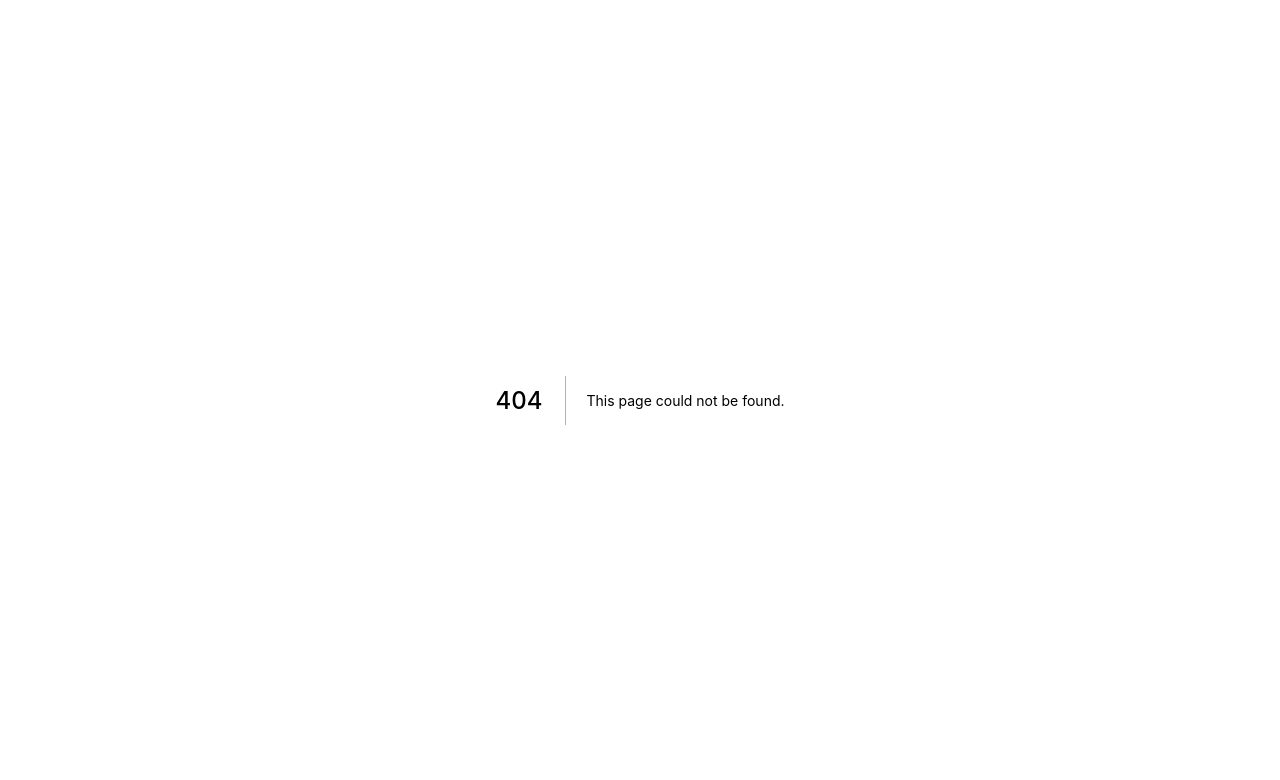
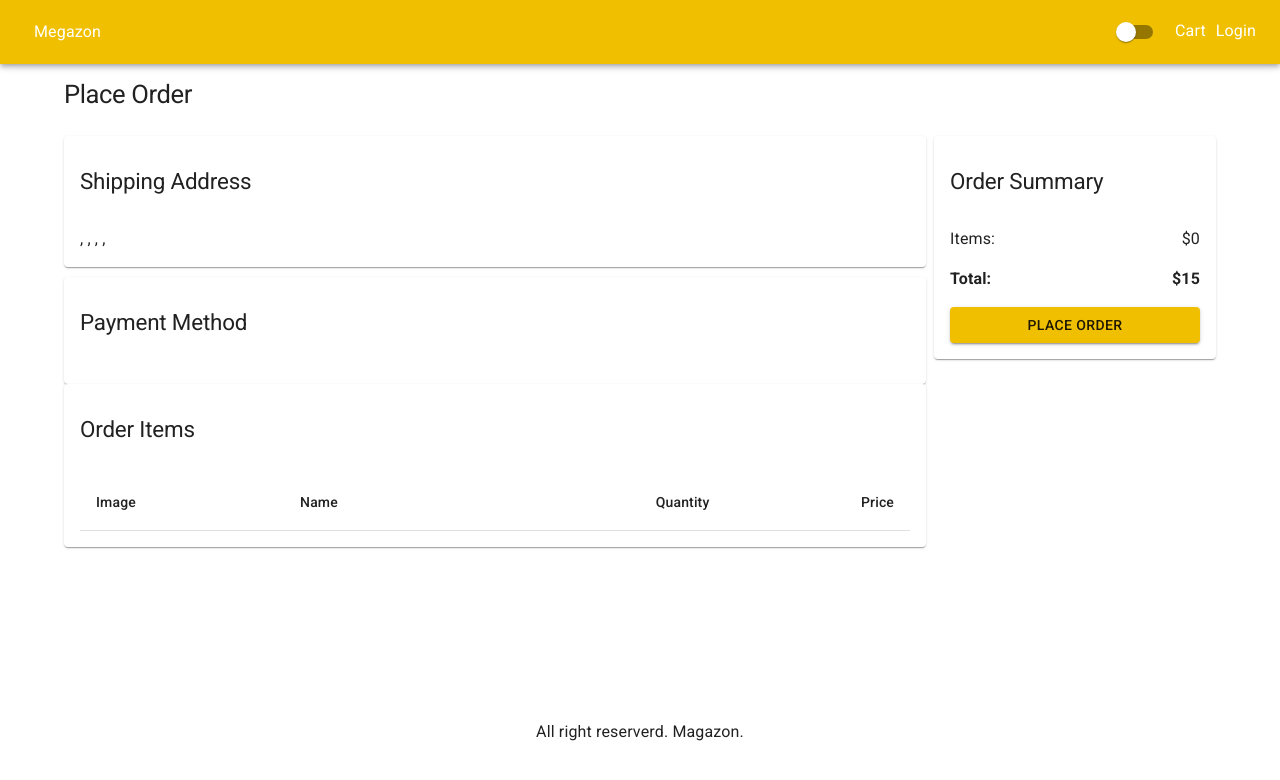
Before and after one commit to getjake/megazon, a Next.js app: page /placeorder in a window 1280 px wide. Before the commit this address had no page. Shown: the top 780 px of the page. Built offline with nearby package versions, Linux system fonts and the light colour scheme.

Commit message:
place order page

```diff
--- a/pages/payment.js
+++ b/pages/payment.js
@@ -44,6 +44,7 @@ const Payment = () => {
       enqueueSnackbar("Payment method is required", { variant: "error" });
     } else {
       dispatch({ type: "paymentMethod", payload: paymentMethod });
+      Cookies.set("paymentMethod", paymentMethod);
       router.push("/placeorder");
     }
   };
--- /dev/null
+++ b/pages/placeorder.js
@@ -0,0 +1,174 @@
+import React, { useContext } from "react";
+import dynamic from "next/dynamic";
+import Layout from "../components/Layout";
+import { Store } from "../utils/Store";
+import NextLink from "next/link";
+import Image from "next/image";
+import {
+  Grid,
+  TableContainer,
+  Table,
+  Typography,
+  TableHead,
+  TableBody,
+  TableRow,
+  TableCell,
+  Link,
+  Select,
+  MenuItem,
+  Button,
+  Card,
+  List,
+  ListItem,
+} from "@mui/material";
+import axios from "axios";
+import { useRouter } from "next/router";
+import useStyles from "../utils/styles";
+
+const PlaceOrder = () => {
+  const classes = useStyles();
+  const router = useRouter();
+  const { state, dispatch } = useContext(Store);
+  const {
+    cart: { cartItems, shippingAddress, paymentMethod },
+  } = state;
+  const round2 = (num) => Math.round(num*100+ Number.EPSILON) / 100
+  const itemsPrice = round2(
+      cartItems.reduce((a,c) => a + c.price * c.quantity, 0)
+  );
+  const shippingPrice = itemsPrice > 200 ? 0 : 15
+  const taxPrice = round2(itemsPrice * 0.15)
+  const totalPrice = round2(itemsPrice + shippingPrice + taxPrice)
+
+  return (
+    <Layout title="Shopping Cart">
+      <Typography component="h1" variant="h1">
+        Place Order
+      </Typography>
+
+      <Grid container spacing={1}>
+        <Grid item md={9} xs={12}>
+          <Card className={classes.section}>
+            <List>
+              <ListItem>
+                <Typography component="h2" variant="h2">
+                  Shipping Address
+                </Typography>
+              </ListItem>
+
+              <ListItem>
+                {shippingAddress.fullName}, {shippingAddress.address}, {shippingAddress.city},{" "}
+                {shippingAddress.postalCode}, {shippingAddress.country}
+              </ListItem>
+            </List>
+          </Card>
+
+          <Card className={classes.section}>
+            <List>
+              <ListItem>
+                <Typography component="h2" variant="h2">
+                  Payment Method
+                </Typography>
+              </ListItem>
+              <ListItem>{paymentMethod}</ListItem>
+            </List>
+          </Card>
+
+          <Card classame={classes.section}>
+            <List>
+              <ListItem>
+                <Typography component="h2" variant="h2">
+                  Order Items
+                </Typography>
+              </ListItem>
+              <ListItem>
+                <TableContainer>
+                  <Table>
+                    <TableHead>
+                      <TableRow>
+                        <TableCell>Image</TableCell>
+                        <TableCell>Name</TableCell>
+                        <TableCell align="right">Quantity</TableCell>
+                        <TableCell align="right">Price</TableCell>
+                      </TableRow>
+                    </TableHead>
+                    <TableBody>
+                      {cartItems.map((item) => (
+                        <TableRow key={item._id}>
+                          <TableCell>
+                            <NextLink href={`/product/${item.slug}`} passHref>
+                              <Link>
+                                <Image src={item.image} alt={item.name} width={50} height={50} />
+                              </Link>
+                            </NextLink>
+                          </TableCell>
+                          <TableCell>
+                            <NextLink href={`/product/${item.slug}`} passHref>
+                              <Link>
+                                <Typography>{item.name}</Typography>
+                              </Link>
+                            </NextLink>
+                          </TableCell>
+                          <TableCell align="right">
+                            <NextLink href={`/product/${item.slug}`} passHref>
+                              <Link>
+                                <Typography>{item.quantity}</Typography>
+                              </Link>
+                            </NextLink>
+                          </TableCell>
+                          <TableCell align="right">
+                            <NextLink href={`/product/${item.slug}`} passHref>
+                              <Link>
+                                <Typography>{item.price}</Typography>
+                              </Link>
+                            </NextLink>
+                          </TableCell>
+                        </TableRow>
+                      ))}
+                    </TableBody>
+                  </Table>
+                </TableContainer>
+              </ListItem>
+            </List>
+          </Card>
+        </Grid>
+        <Grid item md={3} xs={12}>
+          <Card className={classes.section}>
+              <List>
+                  <ListItem>
+                      <Typography component="h2" variant="h2">Order Summary</Typography>
+                  </ListItem>
+                  <ListItem>
+                      <Grid container>
+                        <Grid item xs={6}>
+                            <Typography>Items:</Typography>
+                        </Grid>
+                        <Grid item xs={6}>
+                            <Typography align="right">${itemsPrice}</Typography>
+                        </Grid>
+                      </Grid>
+                  </ListItem>
+                  <ListItem>
+                      <Grid container>
+                        <Grid item xs={6}>
+                            <Typography><strong>Total:</strong></Typography>
+                        </Grid>
+                        <Grid item xs={6}>
+                            <Typography align="right"><strong>${totalPrice}</strong></Typography>
+                        </Grid>
+                      </Grid>
+                  </ListItem>
+                  <ListItem>
+                      <Button variant="contained" color="primary" fullWidth>
+                          Place Order
+                      </Button>
+                  </ListItem>
+              </List>
+          </Card>
+        </Grid>
+      </Grid>
+    </Layout>
+  );
+};
+
+export default dynamic(() => Promise.resolve(PlaceOrder), { ssr: false });
--- a/pages/shipping.js
+++ b/pages/shipping.js
@@ -1,4 +1,4 @@
-import React, { useContext, useEffect } from "react";
+import React, { useContext, useEffect, useState } from "react";
 import { Controller, useForm } from "react-hook-form";
 import { useRouter } from "next/router";
 import axios from "axios";
@@ -11,6 +11,7 @@ import Cookies from "js-cookie";
 import CheckoutWizard from "../components/CheckoutWizard";
 
 const Shipping = () => {
+  const [showContent, setShowContent] = useState(false)
   const {
     handleSubmit,
     control,
@@ -35,6 +36,7 @@ const Shipping = () => {
     setValue("city", shippingAddress.city);
     setValue("postalCode", shippingAddress.postalCode);
     setValue("country", shippingAddress.country);
+    setShowContent(true)
   }, []);
 
   const classes = useStyles();
@@ -48,6 +50,7 @@ const Shipping = () => {
   };
 
   return (
+    showContent  &&
     <Layout title="Shipping Address">
       <CheckoutWizard activeStep={1} />
         <form onSubmit={handleSubmit(submitHandler)} className={classes.form}>
--- a/utils/Store.js
+++ b/utils/Store.js
@@ -7,9 +7,11 @@ const initialState = {
   darkMode: Cookies.get("darkMode") === "ON" ? true : false,
   cart: {
     cartItems: Cookies.get("cartItems") ? JSON.parse(Cookies.get("cartItems")): [],
-    shippingAddress: Cookies.get("shippingAddress") ? JSON.parse(Cookies.get("shippingAddress")) : {}
+    shippingAddress: Cookies.get("shippingAddress") ? JSON.parse(Cookies.get("shippingAddress")) : {},
+    paymentMethod: Cookies.get("paymentMethod") ? Cookies.get("paymentMethod") : '',
   },
   userInfo: Cookies.get('userInfo') ? JSON.parse(Cookies.get('userInfo'))  : null,
+
 };
 
 // Reducer explained: State: The State Object consists of multiple states.
@@ -53,7 +55,7 @@ function reducer(state, action) {
         }
       }
     case 'SAVE_PAYMENT_METHOD':
-      Cookies.set("paymentMethod", JSON.stringify(action.payload));
+      // Cookies.set("paymentMethod", action.payload); // Single String
       return {
         ...state,
         cart: {...state.card, paymentMethod: action.payload}
```
